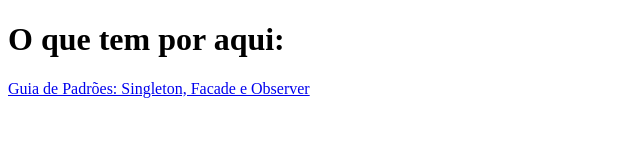
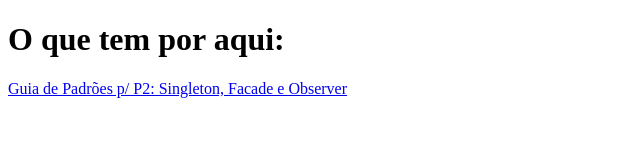
Before and after one commit to evandrovieiramafort/evandrovieiramafort.github.io, a plain HTML site: page index.html in a window 1280 px wide. Shown: the full height of the page, 0-640 px from the left. Drawn offline with Linux system fonts and the light colour scheme.

Commit message:
Update index.html

```diff
--- a/index.html
+++ b/index.html
@@ -7,6 +7,6 @@
 </head>
 <body>
     <h1>O que tem por aqui: </h1>
-    <a href="mark.html">Guia de Padrões: Singleton, Facade e Observer</a>
+    <a href="mark.html">Guia de Padrões p/ P2: Singleton, Facade e Observer</a>
 </body>
 </html>
```
